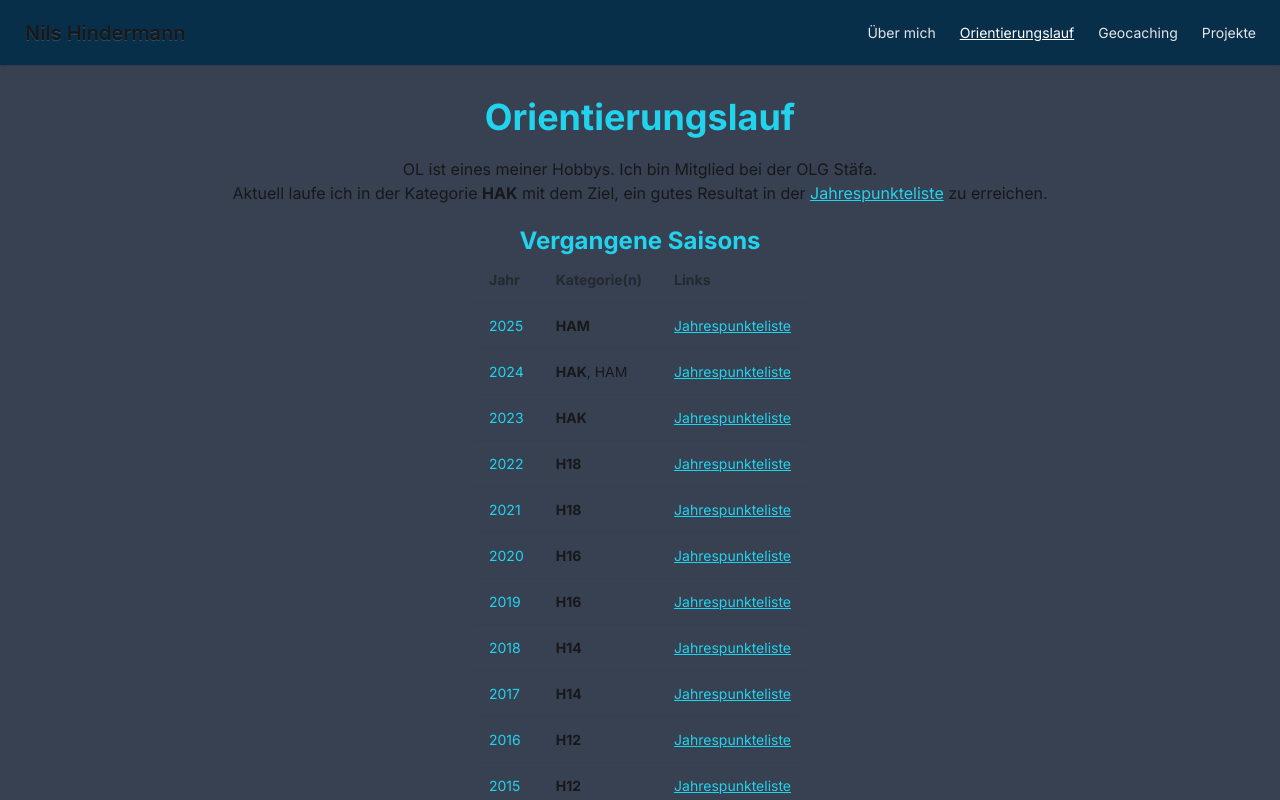
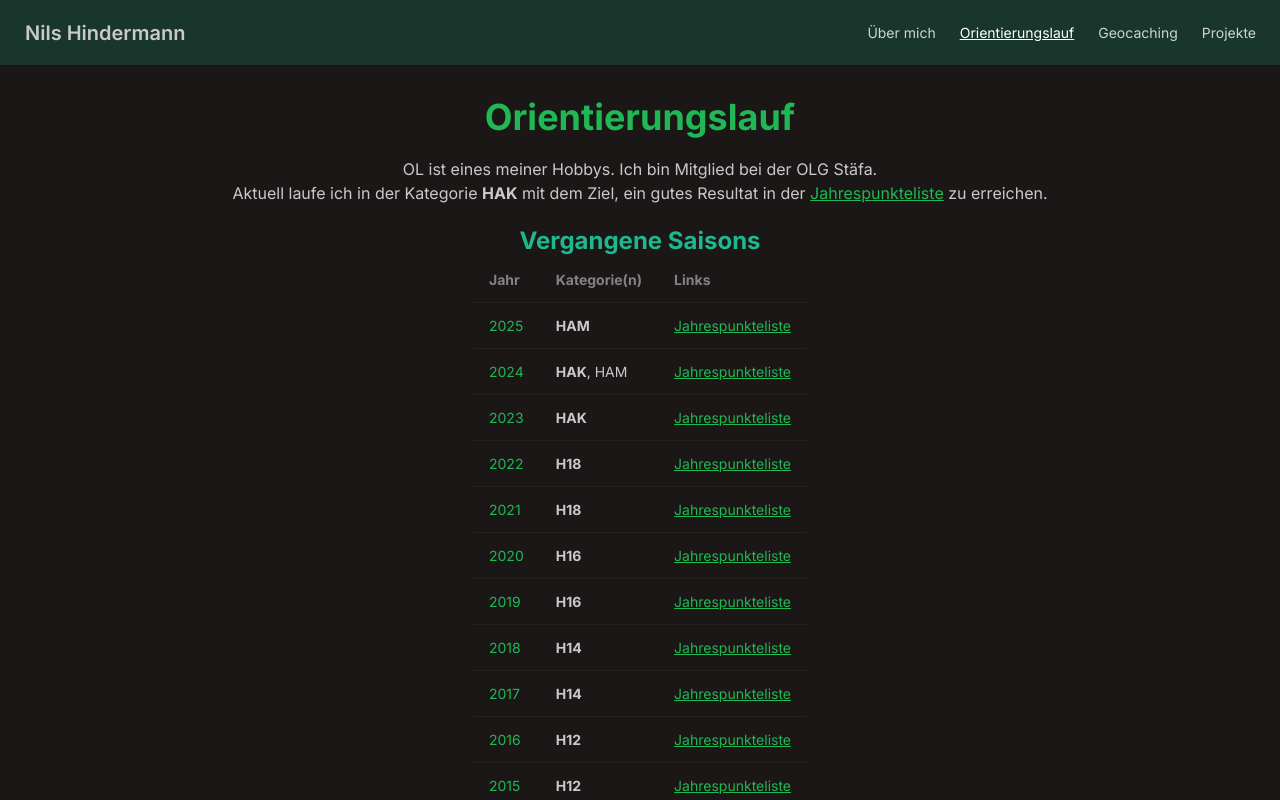
Before and after one commit to nilshindermann/nilsh.ch, a Next.js app: page /orienteering in a window 1280 px wide. Shown: the top 800 px of the page. Built offline with nearby package versions, Linux system fonts and the light colour scheme.

Commit message:
Website redesign. Closes #29
Using the `forest` theme from daisyUI. I like green!

```diff
--- a/app/(default)/orienteering/page.tsx
+++ b/app/(default)/orienteering/page.tsx
@@ -51,7 +51,7 @@ export default function OrienteeringPage(): ReactElement {
                     )}
                 </p>
             )) || <p>Ich habe keine aktive Saison.</p>}
-            <h2 className="text-primary mt-5 text-2xl font-bold">
+            <h2 className="text-secondary mt-5 text-2xl font-bold">
                 Vergangene Saisons
             </h2>
 
--- a/app/globals.css
+++ b/app/globals.css
@@ -1,21 +1,6 @@
 @import 'tailwindcss';
-@plugin 'daisyui';
-
-/*noinspection CssUnknownProperty*/
-@plugin 'daisyui/theme' {
-    name: 'mytheme';
-    default: true;
-    prefersdark: true;
-    color-scheme: dark;
-    --color-primary: #22d3ee;
-    --color-secondary: #c3c3c3;
-    --color-accent: #ffffff;
-    --color-neutral: rgb(8, 47, 73);
-    --color-base-100: rgb(55, 65, 81);
-    --color-info: #cffafe;
-    --color-success: #66da66;
-    --color-warning: #fcd34d;
-    --color-error: #ef4444;
+@plugin 'daisyui' {
+    themes: forest --default;
 }
 
 @theme {
```
Also changed, not shown: 1 other file (tests, documents, lock files or other folders).
